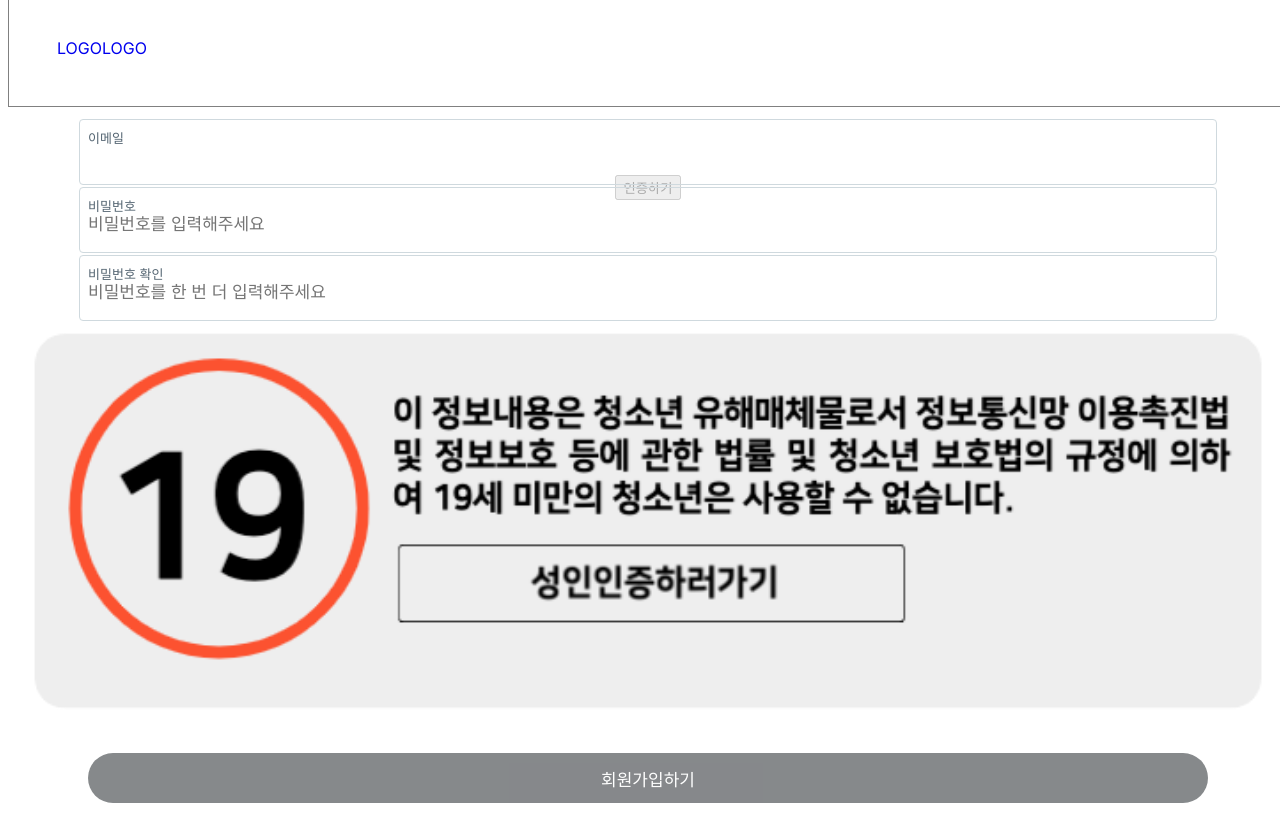
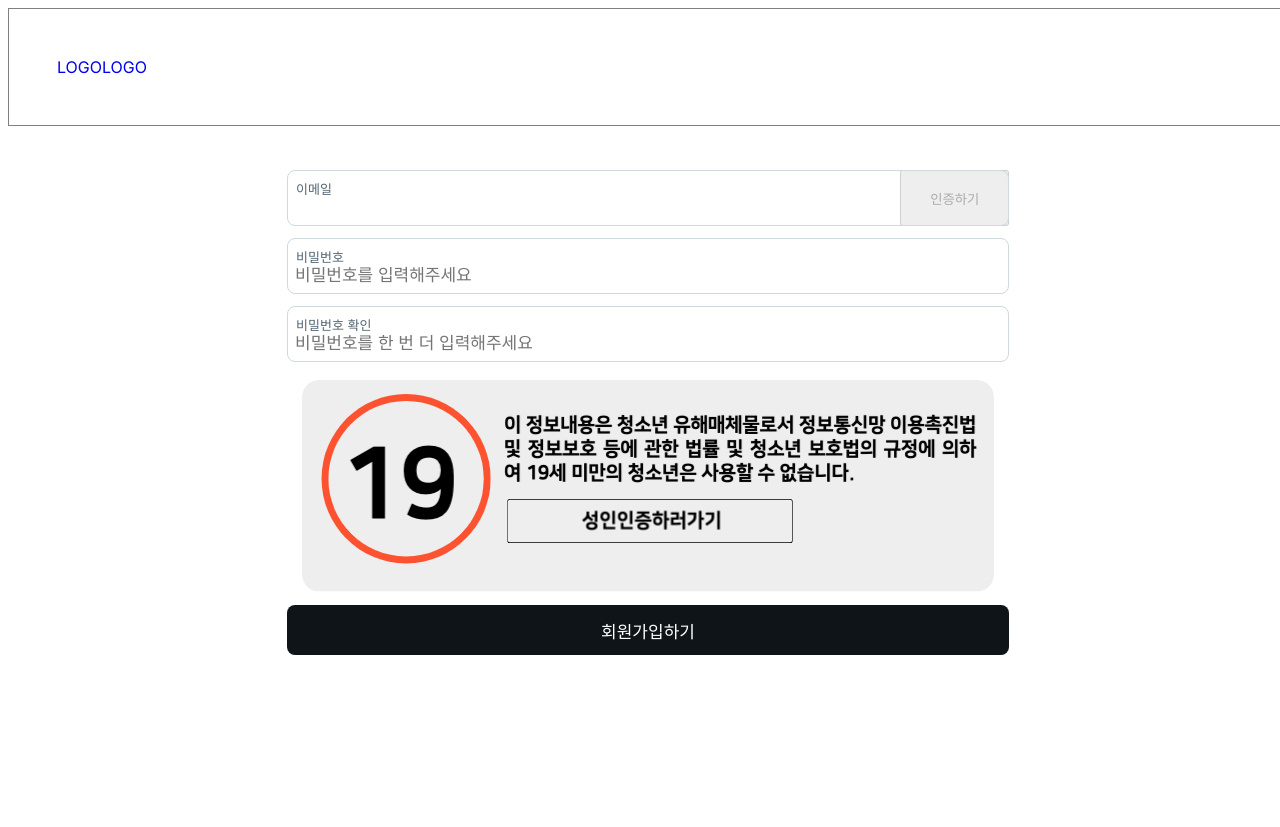
Before and after one commit to lotteon2/jeontongju-front-consumer, a Next.js app: page /init/signup in a window 1280 px wide. Built offline with nearby package versions, Linux system fonts and the light colour scheme; no server answers.

Commit message:
design: signup css

```diff
--- a/src/app/(loginLayout)/init/signup/page.tsx
+++ b/src/app/(loginLayout)/init/signup/page.tsx
@@ -111,15 +111,10 @@ export default function SignUp() {
 
   return (
     <>
-      <div>
-        <Script
-          src="https://code.jquery.com/jquery-1.12.4.min.js"
-          strategy="beforeInteractive"
-          async
-        />
+      <div className={style.signUpContainer}>
+        <Script src="https://code.jquery.com/jquery-1.12.4.min.js" async />
         <Script
           src="https://cdn.iamport.kr/js/iamport.payment-1.2.0.js"
-          strategy="beforeInteractive"
           async
         />
         <form onSubmit={onSubmit}>
@@ -136,7 +131,12 @@ export default function SignUp() {
                 type="text"
                 placeholder=""
               />
-              <button type="button" disabled={!email} onClick={checkEmail}>
+              <button
+                className={style.inputButton}
+                type="button"
+                disabled={!email}
+                onClick={checkEmail}
+              >
                 {isCheckedEmail ? "인증완료" : "인증하기"}
               </button>
             </div>
--- a/src/app/(loginLayout)/init/signup/signup.module.css
+++ b/src/app/(loginLayout)/init/signup/signup.module.css
@@ -1,52 +1,27 @@
-.modalBackground {
-  width: 100vw;
-  height: 100%;
-  display: flex;
-  justify-content: center;
-  position: absolute;
-  background-color: rgba(0, 0, 0, 0.4);
-  top: 0;
-  left: 0;
-  right: 0;
-  bottom: 0;
-}
-
-.modal {
-  background: #ffffff;
-  position: relative;
-  top: 5%;
-  max-width: 80vw;
-  min-width: 600px;
-  border-radius: 16px;
+.signUpContainer {
   display: flex;
   flex-direction: column;
-  height: 450px;
-}
-
-.modalHeader {
-  padding: 36px 80px 20px;
-  font-size: 31px;
-  font-weight: bold;
-}
-
-.modal form {
-  display: flex;
-  flex-direction: column;
-  flex: 1;
-}
-
-.modalBody {
-  flex: 1;
-  padding: 0 80px;
+  gap: 1rem;
+  align-items: center;
+  height: 100%;
+  padding-top: 2rem;
 }
 
 .inputDiv {
   display: flex;
-  flex-direction: column;
-  align-items: center;
+  flex-direction: row;
   height: 56px;
   position: relative;
   margin: 12px 0;
+}
+
+.inputButton {
+  width: 8rem;
+}
+
+.inputButton:hover {
+  width: 8rem;
+  color: yellowgreen;
 }
 
 .inputLabel {
@@ -55,10 +30,11 @@
   position: absolute;
   top: 0;
   border: 1px solid rgb(207, 217, 222);
-  border-radius: 4px;
+  border-radius: 8px;
   font-size: 13px;
   height: 56px;
   padding: 8px 8px 0;
+  box-sizing: border-box;
   color: rgb(83, 100, 113);
 }
 
@@ -75,60 +51,13 @@
   outline: none;
 }
 
-.modalFooter {
-  padding: 24px 80px;
-}
-
 .actionButton {
   width: 100%;
   height: 50px;
-  border-radius: 25px;
+  border-radius: 8px;
   background-color: rgb(15, 20, 25);
   color: white;
   font-size: 17px;
   cursor: pointer;
   border: none;
 }
-
-.actionButton:disabled {
-  opacity: 0.5;
-}
-
-.actionButton:hover {
-  background-color: rgb(39, 44, 48);
-}
-
-.closeButton {
-  width: 34px;
-  height: 34px;
-  border-radius: 17px;
-  border: none;
-  cursor: pointer;
-  background-color: #fff;
-  position: absolute;
-  left: 16px;
-  top: 16px;
-  display: flex;
-  align-items: center;
-  justify-content: center;
-}
-
-.closeButton:hover {
-  background-color: rgba(15, 20, 25, 0.1);
-}
-
-.adultCheck {
-  width: 100%;
-  height: 20rem;
-  margin: 0 auto;
-  display: flex;
-  flex-direction: column;
-  align-items: center;
-  justify-content: center;
-  background-image: url();
-  background-repeat: no-repeat;
-  background-position: center center;
-  background-size: 100% 100%;
-  cursor: pointer;
-  margin-bottom: 1rem;
-}
```
